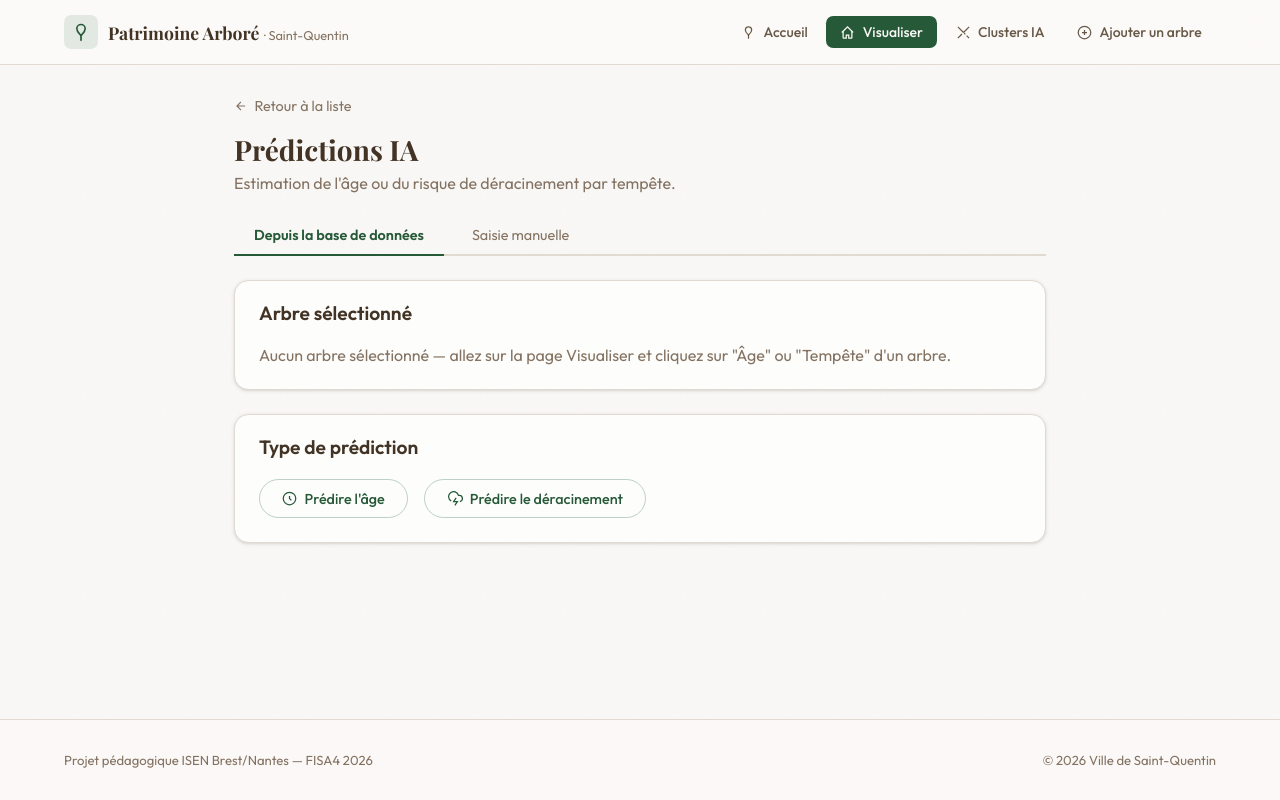
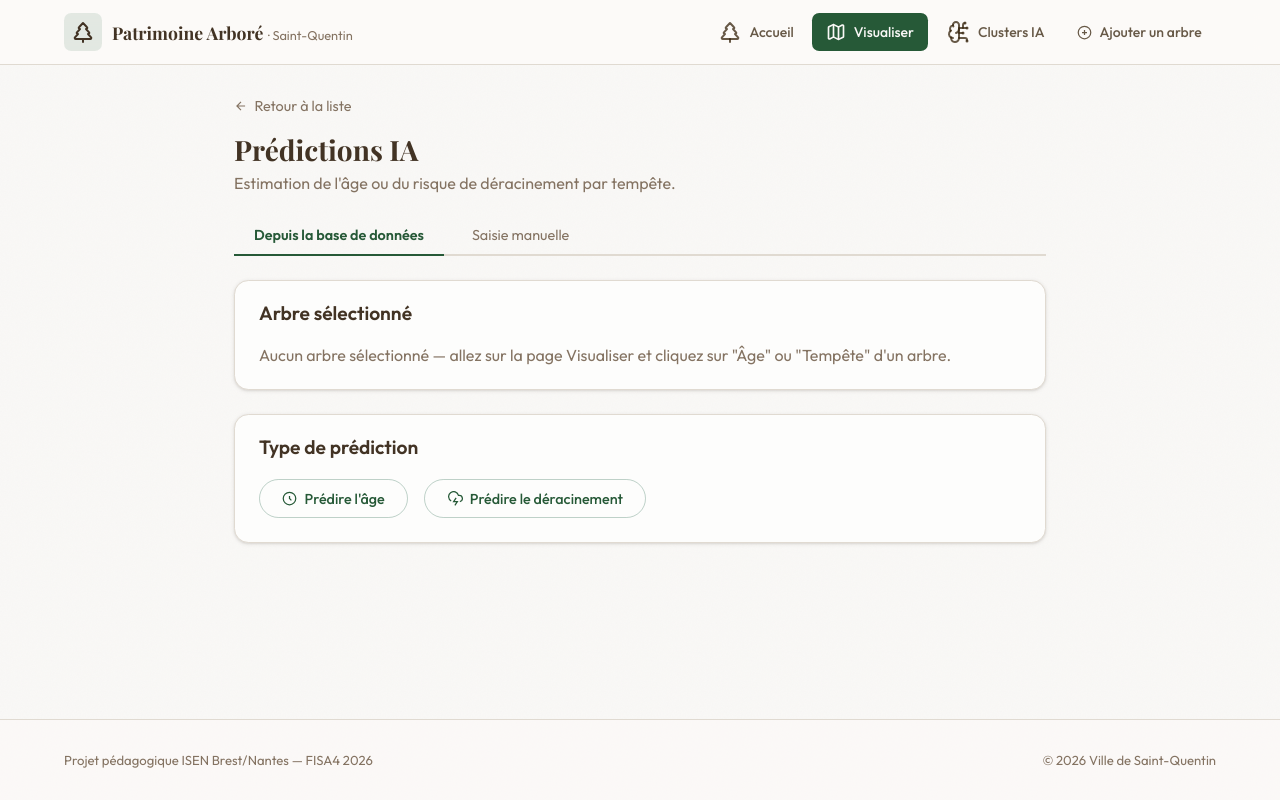
Before and after one commit to Choopsy/Projet---Partie-Web, a plain HTML site: page Front/prediction.html in a window 1280 px wide. Drawn offline with nearby package versions, Linux system fonts and the light colour scheme; no server answers; a web font is replaced by a local one.

Commit message:
ajustement svg logo cluster IA + Acceuil

```diff
--- a/Front/prediction.html
+++ b/Front/prediction.html
@@ -44,25 +44,28 @@
   <div class="header-inner">
     <div class="logo" onclick="window.location='index.html'">
       <div class="logo-icon">
-        <svg width="20" height="20" viewBox="0 0 24 24" fill="none" stroke="hsl(140,40%,25%)" stroke-width="2" stroke-linecap="round" stroke-linejoin="round">
-          <path d="M17 8a5 5 0 0 0-10 0c0 4 3 6 5 8 2-2 5-4 5-8z"/>
-          <path d="M12 16v6"/>
-        </svg>
+        <svg xmlns="http://www.w3.org/2000/svg" width="24" height="24" viewBox="0 0 24 24" fill="none" stroke="currentColor" stroke-width="2" stroke-linecap="round" stroke-linejoin="round" class="lucide lucide-tree-pine h-4 w-4" aria-hidden="true"><path d="m17 14 3 3.3a1 1 0 0 1-.7 1.7H4.7a1 1 0 0 1-.7-1.7L7 14h-.3a1 1 0 0 1-.7-1.7L9 9h-.2A1 1 0 0 1 8 7.3L12 3l4 4.3a1 1 0 0 1-.8 1.7H15l3 3.3a1 1 0 0 1-.7 1.7H17Z"></path><path d="M12 22v-3"></path></svg>
       </div>
       <span class="logo-text">Patrimoine Arboré<span class="logo-sub">· Saint-Quentin</span></span>
     </div>
     <nav id="main-nav">
       <a class="nav-btn" href="index.html">
-        <svg width="15" height="15" viewBox="0 0 24 24" fill="none" stroke="currentColor" stroke-width="2"><path d="M17 8a5 5 0 0 0-10 0c0 4 3 6 5 8 2-2 5-4 5-8z"/><path d="M12 16v6"/></svg>
+        <svg xmlns="http://www.w3.org/2000/svg" width="24" height="24" viewBox="0 0 24 24" fill="none" stroke="currentColor" stroke-width="2" stroke-linecap="round" stroke-linejoin="round" class="lucide lucide-tree-pine h-4 w-4" aria-hidden="true"><path d="m17 14 3 3.3a1 1 0 0 1-.7 1.7H4.7a1 1 0 0 1-.7-1.7L7 14h-.3a1 1 0 0 1-.7-1.7L9 9h-.2A1 1 0 0 1 8 7.3L12 3l4 4.3a1 1 0 0 1-.8 1.7H15l3 3.3a1 1 0 0 1-.7 1.7H17Z"></path><path d="M12 22v-3"></path></svg>
         Accueil
       </a>
       <a class="nav-btn active" href="arbres.html">
-        <svg width="15" height="15" viewBox="0 0 24 24" fill="none" stroke="currentColor" stroke-width="2"><path d="M3 12l9-9 9 9"/><path d="M5 10v10a1 1 0 001 1h4v-5h4v5h4a1 1 0 001-1V10"/></svg>
+        <svg xmlns="http://www.w3.org/2000/svg" width="20" height="20" viewBox="0 0 24 24"
+            fill="none" stroke="currentColor" stroke-width="2"
+            stroke-linecap="round" stroke-linejoin="round"
+            class="lucide lucide-map" aria-hidden="true">
+          <path d="M14.106 5.553a2 2 0 0 0 1.788 0l3.659-1.83A1 1 0 0 1 21 4.619v12.764a1 1 0 0 1-.553.894l-4.553 2.277a2 2 0 0 1-1.788 0l-4.212-2.106a2 2 0 0 0-1.788 0l-3.659 1.83A1 1 0 0 1 3 19.381V6.618a1 1 0 0 1 .553-.894l4.553-2.277a2 2 0 0 1 1.788 0z"/>
+          <path d="M15 5.764v15"/>
+          <path d="M9 3.236v15"/>
+        </svg>
         Visualiser
       </a>
       <a class="nav-btn" href="clusters.html">
-        <svg width="15" height="15" viewBox="0 0 24 24" fill="none" stroke="currentColor" stroke-width="2"><path d="M9.5 14.5 3 21"/><path d="m13 13 2 2"/><path d="M17 17l4 4"/><path d="m21 3-9 9"/><path d="M3 3l9 9"/></svg>
-        Clusters IA
+      <svg xmlns="http://www.w3.org/2000/svg" width="24" height="24" viewBox="0 0 24 24" fill="none" stroke="currentColor" stroke-width="2" stroke-linecap="round" stroke-linejoin="round" class="lucide lucide-brain-circuit h-4 w-4" aria-hidden="true"><path d="M12 5a3 3 0 1 0-5.997.125 4 4 0 0 0-2.526 5.77 4 4 0 0 0 .556 6.588A4 4 0 1 0 12 18Z"></path><path d="M9 13a4.5 4.5 0 0 0 3-4"></path><path d="M6.003 5.125A3 3 0 0 0 6.401 6.5"></path><path d="M3.477 10.896a4 4 0 0 1 .585-.396"></path><path d="M6 18a4 4 0 0 1-1.967-.516"></path><path d="M12 13h4"></path><path d="M12 18h6a2 2 0 0 1 2 2v1"></path><path d="M12 8h8"></path><path d="M16 8V5a2 2 0 0 1 2-2"></path><circle cx="16" cy="13" r=".5"></circle><circle cx="18" cy="3" r=".5"></circle><circle cx="20" cy="21" r=".5"></circle><circle cx="20" cy="8" r=".5"></circle></svg>        Clusters IA
       </a>
       <a class="nav-btn" href="ajouter.html">
         <svg width="15" height="15" viewBox="0 0 24 24" fill="none" stroke="currentColor" stroke-width="2"><circle cx="12" cy="12" r="10"/><path d="M12 8v8M8 12h8"/></svg>
```
Also changed, not shown: Front/ajouter.html (+1 -2 lines), Front/arbres.html (+3 -7 lines), Front/clusters.html (+3 -7 lines), Front/index.html (+1 -1 lines).
